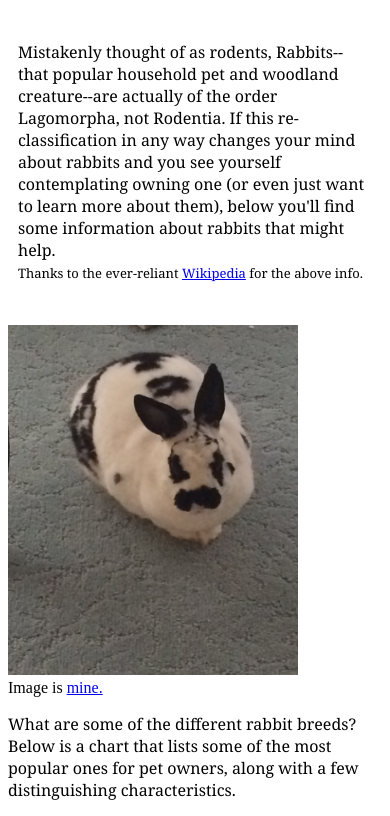
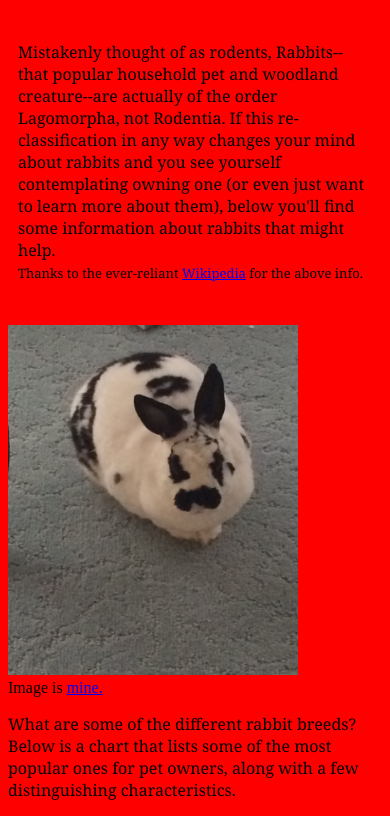
Before and after one commit to efitz16/efitz16.github.io, a plain HTML site: page index.html in a window 390 px wide. Shown: the part 118-934 px from the top of the page. Drawn offline with Linux system fonts and the light colour scheme.

Commit message:
Add media query as asked in Challenge 3.5, Release 2

```diff
--- a/styles.css
+++ b/styles.css
@@ -33,3 +33,9 @@ table {
 a:visited {
     color: orange;
 }
+
+@media screen and (max-width: 500px) {
+  body {
+    background-color: red;
+  }
+}
```
